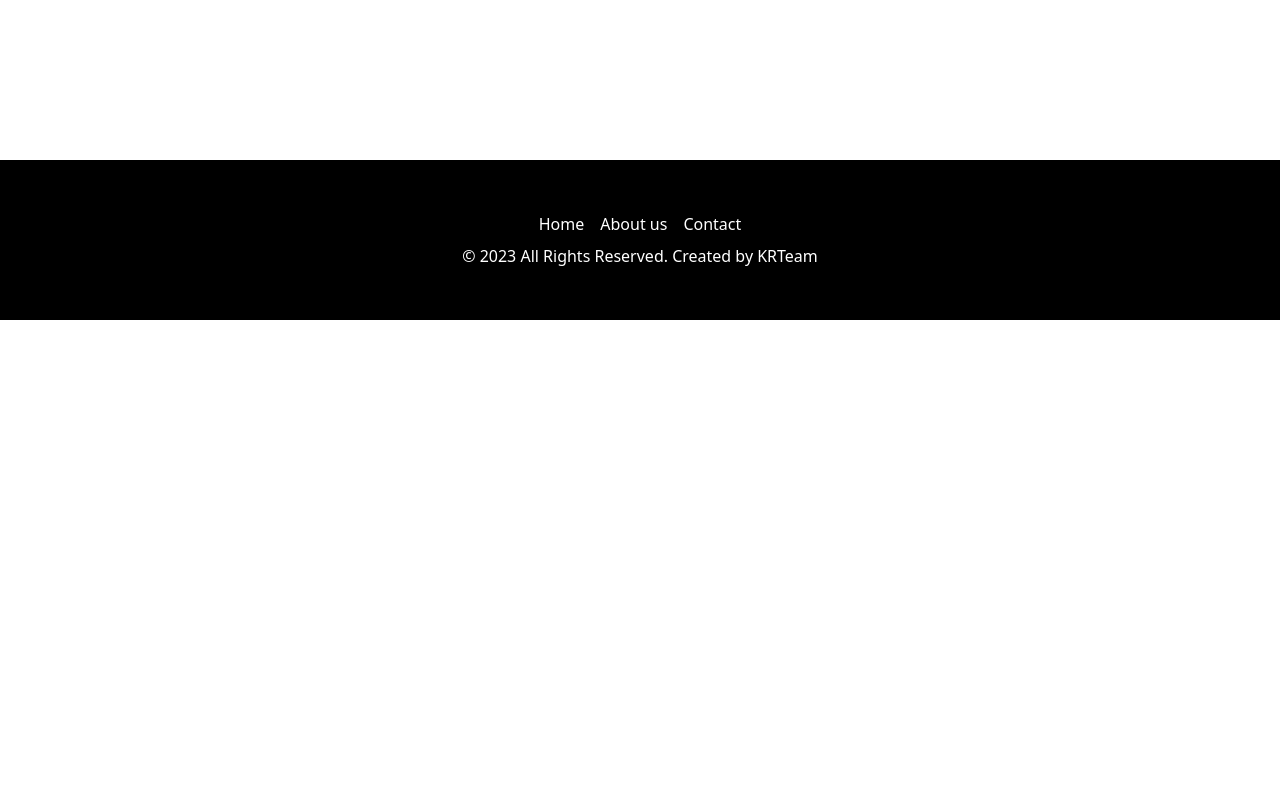
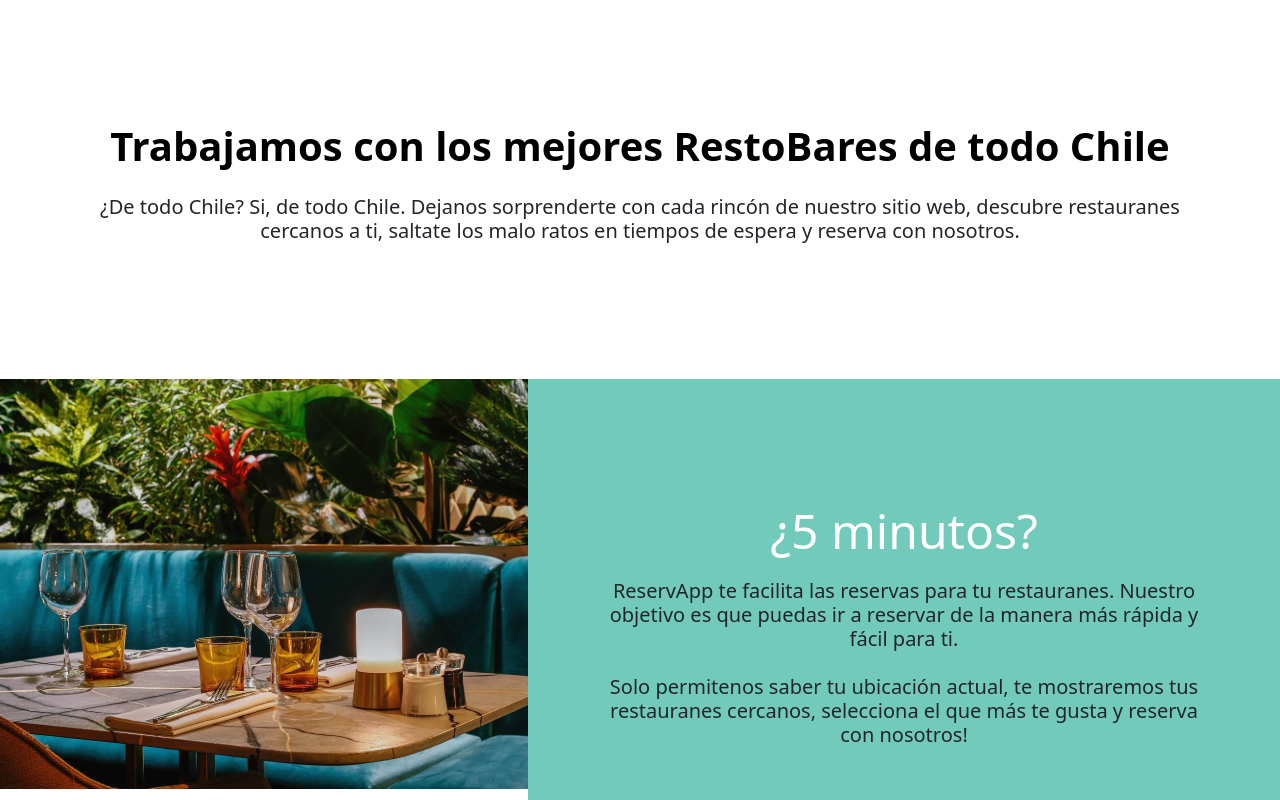
Before and after one commit to rmastudillo/KRTeam, a Vue app: page / in a window 1280 px wide. Shown: the part 640-1440 px from the top of the page. Before the commit the page ends 960 px from the top, so only its background shows below. Built offline with nearby package versions, Linux system fonts and the light colour scheme.

Commit message:
tarjeta de presentación lista

```diff
--- a/src/components/home/components/TitleSection.vue
+++ b/src/components/home/components/TitleSection.vue
@@ -1,4 +1,6 @@
-<script lang="ts" setup></script>
+<script lang="ts" setup>
+import restobarLanding from "@/assets/img/restobarLanding.svg";
+</script>
 <template>
   <div class="title-container">
     <h1 class="title">
@@ -13,6 +15,33 @@
       <span class="mx-2 text-3xl">Reserva</span>
       <i class="bi bi-geo-alt-fill text-3xl" />
     </button>
+  </div>
+  <div class="title-container-white">
+    <h2 class="title-black">
+      Trabajamos con los mejores RestoBares de todo Chile
+    </h2>
+    <h3 class="sub-title">
+      ¿De todo Chile? Si, de todo Chile. Dejanos sorprenderte con cada rincón de
+      nuestro sitio web, descubre restauranes cercanos a ti, saltate los malo
+      ratos en tiempos de espera y reserva con nosotros.
+    </h3>
+  </div>
+  <div class="flex flex-col lg:flex-row lg:max-h-min">
+    <div>
+      <img :src="restobarLanding" alt="My SVG Image" />
+    </div>
+    <div class="card-container flex-1">
+      <h2 class="text-white text-5xl">¿5 minutos?</h2>
+      <h3 class="sub-title">
+        ReservApp te facilita las reservas para tu restauranes. Nuestro objetivo
+        es que puedas ir a reservar de la manera más rápida y fácil para ti.
+      </h3>
+      <h3 class="sub-title">
+        Solo permitenos saber tu ubicación actual, te mostraremos tus
+        restauranes cercanos, selecciona el que más te gusta y reserva con
+        nosotros!
+      </h3>
+    </div>
   </div>
 </template>
 <style lang="css" scoped>
@@ -61,4 +90,47 @@
     padding: 5%;
   }
 }
+
+.title-black {
+  font-style: normal;
+  font-weight: 600;
+  font-size: 40px;
+  line-height: 50px;
+  text-align: center;
+  color: #000000;
+  @media screen(lg) {
+    width: auto;
+    height: 90px;
+    font-style: normal;
+    font-weight: 600;
+    font-size: 42px;
+    line-height: 62px;
+  }
+}
+
+.title-container-white {
+  padding-inline: 5%;
+  padding-block: 10%;
+  background-color: white;
+  display: flex;
+  flex-direction: column;
+  align-items: center;
+  gap: 1rem;
+  @media screen(lg) {
+    padding: 5%;
+  }
+}
+.card-container {
+  padding-inline: 5%;
+  padding-block: 10%;
+  background-color: #72caba;
+  display: flex;
+  flex-direction: column;
+  align-items: center;
+  gap: 1rem;
+  @media screen(lg) {
+    padding: 4%;
+    justify-content: center;
+  }
+}
 </style>
```
Also changed, not shown: src/assets/img/restobarLanding.svg (added).
